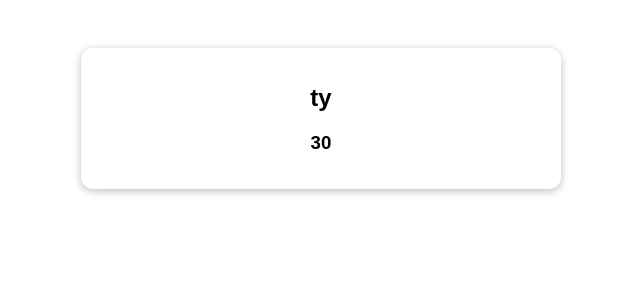
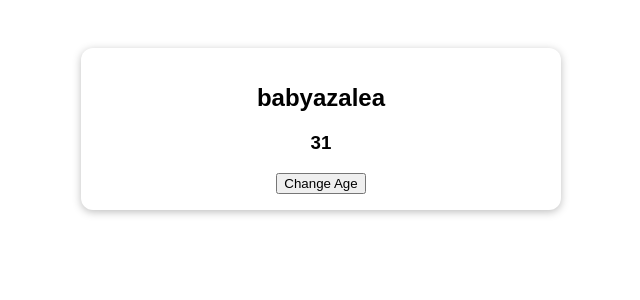
Before and after one commit to babyazalea/vue-composition-api, a Vue app: page / in a window 1280 px wide. Shown: the top 300 px of the page, without its empty margins (319-959 px from the left). Built offline with nearby package versions, Linux system fonts and the light colour scheme; the HTML template or start-up script is replaced by a standard one.

Commit message:
replace methods to function in setup()

```diff
--- a/src/App.vue
+++ b/src/App.vue
@@ -1,14 +1,13 @@
 <template>
   <section class="container">
-    <h2>{{ userName }}</h2>
-    <h3>{{ age }}</h3>
+    <h2>{{ user.name }}</h2>
+    <h3>{{ user.age }}</h3>
+    <button @click="setAge">Change Age</button>
   </section>
 </template>
 
 <script>
-// import { ref } from 'vue';
-// import {isReactive, isRef} from 'vue
-import { reactive, toRefs } from 'vue';
+import { reactive } from 'vue';
 
 export default {
   setup() {
@@ -19,25 +18,23 @@ export default {
       age: 31
     });
 
-    // console.log(isRef(uAge));
-    // console.log(isReactive(user), user.age);
+    function setNewAge() {
+      user.age = 100;
+    }
 
-    setTimeout(function() {
-      // uName.value = 'ty';
-      // uAge.value = 33;
-      user.name = 'ty';
-      user.age = 30;
-    }, 2000);
-
-    const userRefs = toRefs(user);
-
-    return { user: user, userName: userRefs.name, age: userRefs.age };
+    return { user: user, setAge: setNewAge };
   }
   // data() {
   //   return {
   //     userName: 'babyazalea',
+  //     age: 31
   //   };
   // },
+  // methods: {
+  //   setNewAge() {
+  //     this.age = 32;
+  //   }
+  // }
 };
 </script>
 
```
